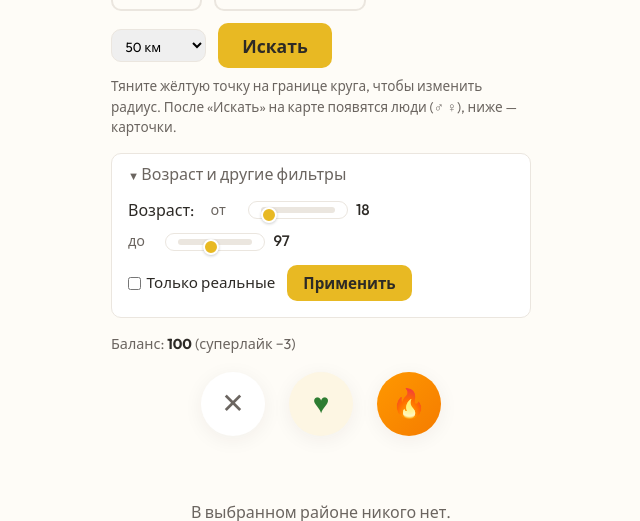
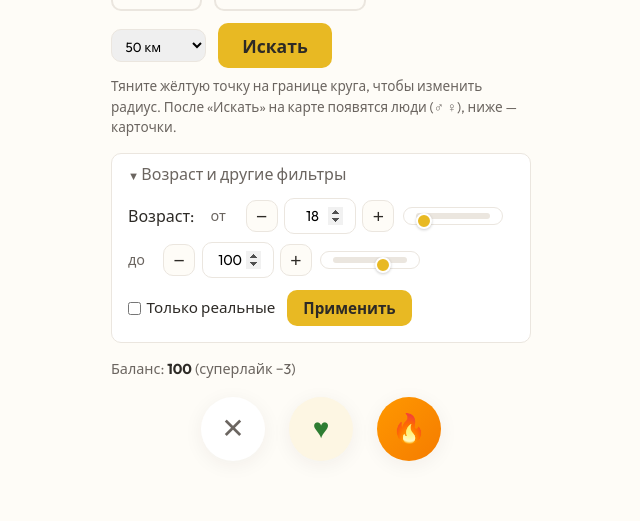
Before and after one commit to j0k/dating_app, a Flask app: page /feed in a window 1280 px wide, after a click on "Возраст и другие фильтры". Shown: the part 778-1299 px from the top of the page, without its empty margins (319-959 px from the left). Run offline with Flask 3, Linux system fonts and the light colour scheme; the visitor is signed in with stand-in values (Sample User, id 1); data that the repository does not hold is empty; some libraries are stand-ins or nearby versions.

Commit message:
Кого ищете: Парни/Девушки/Небинарные с emoji; возраст +/- и число; фильтр до 199 без макс; ширина полей возраста
Made-with: Cursor

```diff
--- a/app/api/recommendations.py
+++ b/app/api/recommendations.py
@@ -17,8 +17,10 @@ def recommendations():
     try:
         limit_raw = request.args.get("limit", 20, type=int)
         limit = min(max(1, limit_raw or 20), 50)
-        age_min = request.args.get("age_min", type=int)
-        age_max = request.args.get("age_max", type=int)
+        age_min_raw = request.args.get("age_min", type=int)
+        age_max_raw = request.args.get("age_max", type=int)
+        age_min = int(age_min_raw) if age_min_raw is not None else None
+        age_max = int(age_max_raw) if age_max_raw is not None else None
         gender = request.args.get("gender") or None
         city = request.args.get("city") or None
         interests_str = request.args.get("interests")
@@ -62,8 +64,10 @@ def recommendations():
 def recommendations_count():
     """Количество пользователей в выбранном месте и радиусе (те же фильтры)."""
     try:
-        age_min = request.args.get("age_min", type=int)
-        age_max = request.args.get("age_max", type=int)
+        age_min_raw = request.args.get("age_min", type=int)
+        age_max_raw = request.args.get("age_max", type=int)
+        age_min = int(age_min_raw) if age_min_raw is not None else None
+        age_max = int(age_max_raw) if age_max_raw is not None else None
         gender = request.args.get("gender") or None
         city = request.args.get("city") or None
         interests_str = request.args.get("interests")
--- a/static/css/style.css
+++ b/static/css/style.css
@@ -820,6 +820,40 @@ body {
   color: var(--text);
 }
 
+.filter-age-btn {
+  width: 2rem;
+  height: 2rem;
+  padding: 0;
+  font-size: 1.2rem;
+  line-height: 1;
+  border: 1px solid var(--border);
+  border-radius: var(--radius-sm);
+  background: var(--bg);
+  color: var(--text);
+  cursor: pointer;
+  display: inline-flex;
+  align-items: center;
+  justify-content: center;
+}
+.filter-age-btn:hover {
+  background: var(--border);
+}
+
+.filter-age-input {
+  width: 4.5rem;
+  min-width: 4.5rem;
+  padding: 0.4rem 0.5rem;
+  font-size: 0.95rem;
+  border: 1px solid var(--border);
+  border-radius: var(--radius-sm);
+  text-align: center;
+  box-sizing: border-box;
+}
+.filter-age-input::-webkit-inner-spin-button,
+.filter-age-input::-webkit-outer-spin-button {
+  opacity: 1;
+}
+
 .filter-age-slider {
   width: 100px;
   height: 6px;
--- a/static/js/feed.js
+++ b/static/js/feed.js
@@ -43,20 +43,32 @@
 
   function ageMaxSliderToAge(sliderPos) {
     if (sliderPos <= 0) return 18;
-    return Math.round(18 * Math.pow(1000 / 18, sliderPos / 100));
+    return Math.round(18 * Math.pow(200 / 18, sliderPos / 100));
   }
   function ageMaxAgeToSlider(age) {
     if (age <= 18) return 0;
-    return Math.round(100 * Math.log(age / 18) / Math.log(1000 / 18));
+    return Math.round(100 * Math.log(age / 18) / Math.log(200 / 18));
+  }
+
+  function getAgeMinVal() {
+    var el = document.getElementById('ageMinInput');
+    if (!el) return parseInt(document.getElementById('ageMin')?.value, 10) || 18;
+    var n = parseInt(el.value, 10);
+    return isNaN(n) ? 18 : Math.max(18, Math.min(200, n));
+  }
+  function getAgeMaxVal() {
+    var el = document.getElementById('ageMaxInput');
+    if (!el) return ageMaxSliderToAge(parseInt(document.getElementById('ageMax')?.value, 10) || 0);
+    var n = parseInt(el.value, 10);
+    return isNaN(n) ? 100 : Math.max(18, Math.min(200, n));
   }
 
   function getQuery() {
     const params = new URLSearchParams();
     params.set('limit', '20');
-    const ageMin = document.getElementById('ageMin')?.value;
-    const ageMaxEl = document.getElementById('ageMax');
-    const ageMax = ageMaxEl ? ageMaxSliderToAge(parseInt(ageMaxEl.value, 10) || 0) : null;
-    if (ageMin) params.set('age_min', ageMin);
+    const ageMin = getAgeMinVal();
+    const ageMax = getAgeMaxVal();
+    if (ageMin != null) params.set('age_min', ageMin);
     if (ageMax != null) params.set('age_max', ageMax);
     const gender = getFilterGender();
     if (gender) params.set('gender', gender);
@@ -77,10 +89,9 @@
 
   function getCountQuery() {
     var p = new URLSearchParams();
-    var ageMin = document.getElementById('ageMin')?.value;
-    var ageMaxEl = document.getElementById('ageMax');
-    var ageMax = ageMaxEl ? ageMaxSliderToAge(parseInt(ageMaxEl.value, 10) || 0) : null;
-    if (ageMin) p.set('age_min', ageMin);
+    var ageMin = getAgeMinVal();
+    var ageMax = getAgeMaxVal();
+    if (ageMin != null) p.set('age_min', ageMin);
     if (ageMax != null) p.set('age_max', ageMax);
     var gender = getFilterGender();
     if (gender) p.set('gender', gender);
@@ -274,37 +285,74 @@
     });
   }
 
-  (function initAgeSliders() {
+  (function initAgeControls() {
     var ageMinEl = document.getElementById('ageMin');
     var ageMaxEl = document.getElementById('ageMax');
-    var ageMinVal = document.getElementById('ageMinValue');
-    var ageMaxVal = document.getElementById('ageMaxValue');
-    function getAgeMaxReal() {
-      return ageMaxSliderToAge(parseInt(ageMaxEl.value, 10) || 0);
+    var ageMinInput = document.getElementById('ageMinInput');
+    var ageMaxInput = document.getElementById('ageMaxInput');
+    var AGE_MIN = 18, AGE_MAX = 200;
+
+    function clampMin(v) { return Math.max(AGE_MIN, Math.min(AGE_MAX, parseInt(v, 10) || AGE_MIN)); }
+    function clampMax(v) { return Math.max(AGE_MIN, Math.min(AGE_MAX, parseInt(v, 10) || 100)); }
+
+    function syncMinFromInput() {
+      var v = clampMin(ageMinInput.value);
+      ageMinInput.value = v;
+      if (ageMinEl) ageMinEl.value = Math.min(100, v);
+      var maxV = getAgeMaxVal();
+      if (v > maxV) { ageMaxInput.value = v; if (ageMaxEl) ageMaxEl.value = String(ageMaxAgeToSlider(v)); }
+      updateMapCount();
     }
-    function onAgeMinInput() {
-      var min = parseInt(ageMinEl.value, 10);
-      var maxReal = getAgeMaxReal();
-      if (min > maxReal) {
-        ageMaxEl.value = String(ageMaxAgeToSlider(min));
-        if (ageMaxVal) ageMaxVal.textContent = min;
-      }
-      if (ageMinVal) ageMinVal.textContent = ageMinEl.value;
+    function syncMaxFromInput() {
+      var v = clampMax(ageMaxInput.value);
+      ageMaxInput.value = v;
+      if (ageMaxEl) ageMaxEl.value = String(ageMaxAgeToSlider(v));
+      var minV = getAgeMinVal();
+      if (v < minV) { ageMinInput.value = v; if (ageMinEl) ageMinEl.value = String(Math.min(100, v)); }
+      updateMapCount();
     }
-    function onAgeMaxInput() {
-      var min = parseInt(ageMinEl.value, 10);
-      var maxReal = getAgeMaxReal();
-      if (maxReal < min) {
-        ageMinEl.value = String(maxReal);
-        if (ageMinVal) ageMinVal.textContent = maxReal;
-      }
-      if (ageMaxVal) ageMaxVal.textContent = maxReal;
+    function syncMinFromSlider() {
+      var v = parseInt(ageMinEl.value, 10) || AGE_MIN;
+      ageMinInput.value = v;
+      updateMapCount();
     }
-    if (ageMinEl) { ageMinEl.addEventListener('input', onAgeMinInput); ageMinVal.textContent = ageMinEl.value; }
-    if (ageMaxEl) {
-      ageMaxEl.addEventListener('input', onAgeMaxInput);
-      if (ageMaxVal) ageMaxVal.textContent = getAgeMaxReal();
+    function syncMaxFromSlider() {
+      var v = ageMaxSliderToAge(parseInt(ageMaxEl.value, 10) || 0);
+      ageMaxInput.value = v;
+      updateMapCount();
     }
+
+    if (ageMinInput) {
+      ageMinInput.addEventListener('change', syncMinFromInput);
+      ageMinInput.addEventListener('input', syncMinFromInput);
+    }
+    if (ageMaxInput) {
+      ageMaxInput.addEventListener('change', syncMaxFromInput);
+      ageMaxInput.addEventListener('input', syncMaxFromInput);
+    }
+    if (ageMinEl) ageMinEl.addEventListener('input', syncMinFromSlider);
+    if (ageMaxEl) ageMaxEl.addEventListener('input', syncMaxFromSlider);
+
+    document.getElementById('ageMinMinus')?.addEventListener('click', function () {
+      var v = Math.max(AGE_MIN, getAgeMinVal() - 1);
+      ageMinInput.value = v;
+      syncMinFromInput();
+    });
+    document.getElementById('ageMinPlus')?.addEventListener('click', function () {
+      var v = Math.min(AGE_MAX, getAgeMinVal() + 1);
+      ageMinInput.value = v;
+      syncMinFromInput();
+    });
+    document.getElementById('ageMaxMinus')?.addEventListener('click', function () {
+      var v = Math.max(AGE_MIN, getAgeMaxVal() - 1);
+      ageMaxInput.value = v;
+      syncMaxFromInput();
+    });
+    document.getElementById('ageMaxPlus')?.addEventListener('click', function () {
+      var v = Math.min(AGE_MAX, getAgeMaxVal() + 1);
+      ageMaxInput.value = v;
+      syncMaxFromInput();
+    });
   })();
 
   ['filterGenderMale', 'filterGenderFemale', 'filterGenderOther'].forEach(function (id) {
--- a/templates/feed.html
+++ b/templates/feed.html
@@ -8,9 +8,9 @@
   <div class="feed-flow">
     <p class="feed-flow-step">1. Кого ищете?</p>
     <div class="feed-flow-row feed-gender-checkboxes">
-      <label class="filter-checkbox"><input type="checkbox" id="filterGenderMale" name="gender" value="male" checked> Мужчины</label>
-      <label class="filter-checkbox"><input type="checkbox" id="filterGenderFemale" name="gender" value="female" checked> Женщины</label>
-      <label class="filter-checkbox"><input type="checkbox" id="filterGenderOther" name="gender" value="other"> Небинарные</label>
+      <label class="filter-checkbox"><input type="checkbox" id="filterGenderMale" name="gender" value="male" checked> 👨 Парни</label>
+      <label class="filter-checkbox"><input type="checkbox" id="filterGenderFemale" name="gender" value="female" checked> 👩 Девушки</label>
+      <label class="filter-checkbox"><input type="checkbox" id="filterGenderOther" name="gender" value="other"> 🧑 Небинарные</label>
     </div>
     <div class="feed-flow-row feed-interests-row">
       <label for="filterInterests" class="feed-interests-label">Интересы (ключевые слова):</label>
@@ -45,13 +45,17 @@
         <label>Возраст:</label>
         <span class="filter-age-row">
           <span class="filter-age-label">от</span>
-          <input type="range" id="ageMin" min="18" max="100" value="18" class="filter-age-slider">
-          <span id="ageMinValue" class="filter-age-value">18</span>
+          <button type="button" class="filter-age-btn" id="ageMinMinus" aria-label="Минус год">−</button>
+          <input type="number" id="ageMinInput" min="18" max="200" value="18" class="filter-age-input" title="Любое число от 18">
+          <button type="button" class="filter-age-btn" id="ageMinPlus" aria-label="Плюс год">+</button>
+          <input type="range" id="ageMin" min="18" max="100" value="18" class="filter-age-slider" aria-hidden="true">
         </span>
         <span class="filter-age-row">
           <span class="filter-age-label">до</span>
-          <input type="range" id="ageMax" min="0" max="100" value="42" class="filter-age-slider" title="Логарифмическая шкала до 1000">
-          <span id="ageMaxValue" class="filter-age-value">100</span>
+          <button type="button" class="filter-age-btn" id="ageMaxMinus" aria-label="Минус год">−</button>
+          <input type="number" id="ageMaxInput" min="18" max="200" value="100" class="filter-age-input" title="Любое число до 200">
+          <button type="button" class="filter-age-btn" id="ageMaxPlus" aria-label="Плюс год">+</button>
+          <input type="range" id="ageMax" min="0" max="100" value="71" class="filter-age-slider" title="Логарифмическая шкала" aria-hidden="true">
         </span>
       </div>
       <label class="filter-checkbox">
```
Also changed, not shown: app/recommendation_engine.py (+10 -11 lines).
